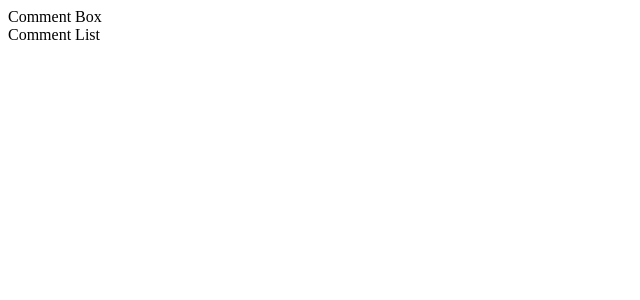
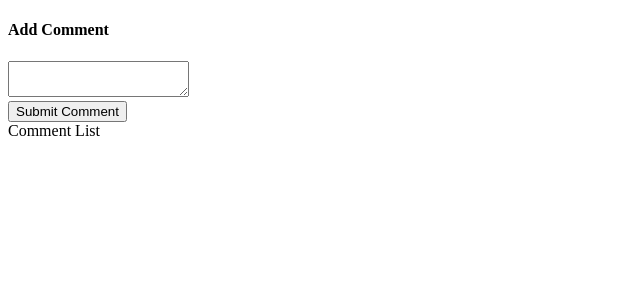
Before and after one commit to paulina-grunwald/comments_react_app, a React (Create React App) app: page / in a window 1280 px wide. Shown: the top 300 px of the page, without its empty margins (0-640 px from the left). Built offline with nearby package versions, Linux system fonts and the light colour scheme.

Commit message:
write a test that check if the button and text area exist in CommentBox component. Use full DOM rendering.

```diff
--- a/src/components/CommentBox.js
+++ b/src/components/CommentBox.js
@@ -1,4 +1,28 @@
-import React from 'react'
-export default () => {
-  return <div>Comment Box</div>
+import React, { Component } from 'react'
+
+class CommentBox extends Component {
+  state = {comment: ''
+  }
+  handleChange = (e) => {
+    this.setState({comment: e.target.value})
+  }
+  handleSubmit = (e) => {
+    e.preventDefault()
+    // to do: add action creator
+    this.setState({comment: ''})
+  }
+
+  render () {
+    return (
+      <form onSubmit={this.handleSubmit}>
+        <h4>Add Comment</h4>
+        <textarea onChange={this.handleChange } value={this.state.comment}/>
+        <div>
+          <button>Submit Comment</button>
+        </div>
+      </form>
+    )
+  }
 }
+
+export default CommentBox
```
Also changed, not shown: 2 other files (tests, documents, lock files or other folders).
